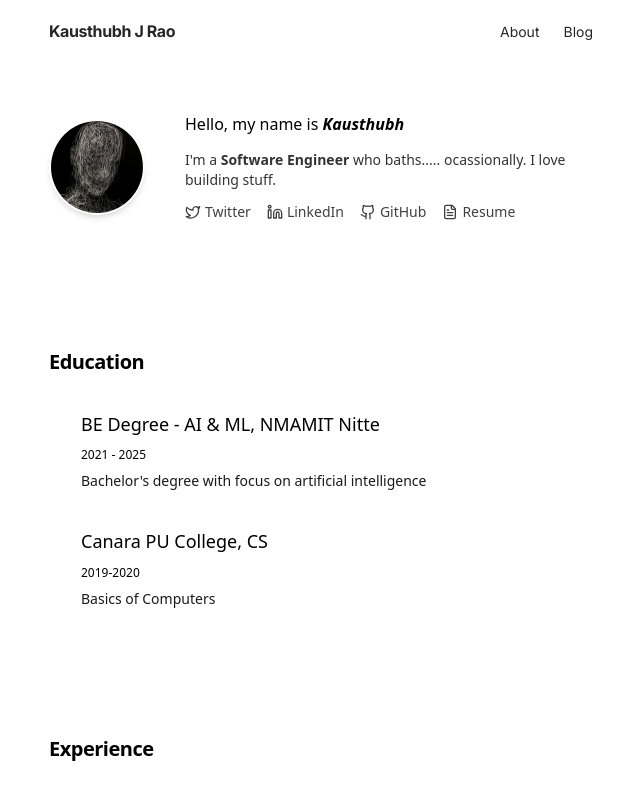
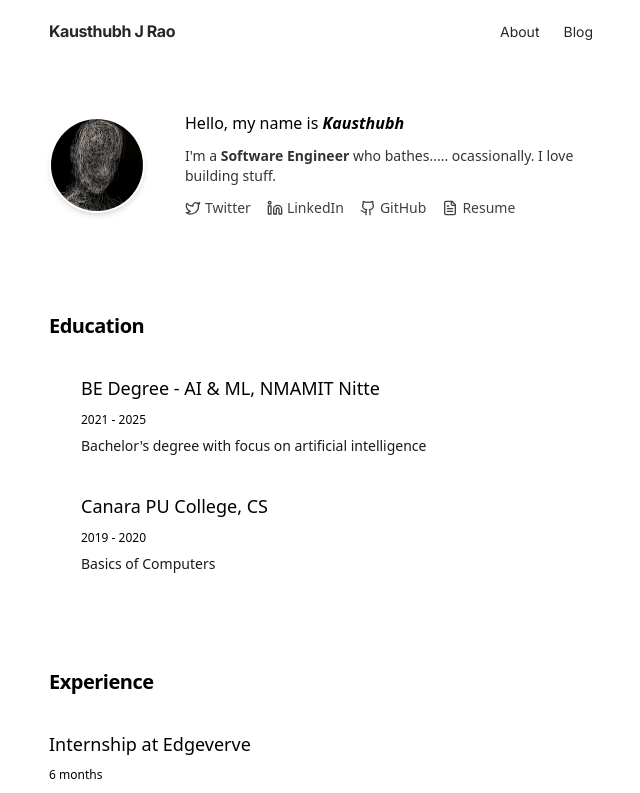
Before and after one commit to Exgene/portfolio, a Next.js app: page / in a window 1280 px wide. Shown: the top 793 px of the page, without its empty margins (319-959 px from the left). Built offline with nearby package versions, Linux system fonts and the light colour scheme.

Commit message:
fix: fix some minor bugs

```diff
--- a/src/app/_components/Education.tsx
+++ b/src/app/_components/Education.tsx
@@ -7,7 +7,7 @@ export function Education() {
     },
     {
       title: "Canara PU College, CS",
-      date: "2019-2020",
+      date: "2019 - 2020",
       description: "Basics of Computers",
     },
   ];
--- a/src/app/globals.css
+++ b/src/app/globals.css
@@ -25,7 +25,7 @@ body {
   background: var(--background);
   color: var(--foreground);
   font-family: var(--font-mono), system-ui, sans-serif;
-  line-height: 1.6;
+  line-height: 1.4;
   text-rendering: optimizeLegibility;
   -webkit-font-smoothing: antialiased;
 }
--- a/src/app/page.tsx
+++ b/src/app/page.tsx
@@ -13,7 +13,7 @@ export default function Home() {
   return (
     <>
       <Navbar />
-      <main className="mx-auto max-w-xl flex flex-col justify-center gap-20 px-4 py-24">
+      <main className="mx-auto max-w-xl flex flex-col justify-center gap-12 px-4 py-24">
         <AboutSimple />
         <Education />
         <Experience />
@@ -50,7 +50,7 @@ function AboutSimple() {
           </span>
         </p>
         <p className="text-sm opacity-80">
-          I'm a <span className="font-bold">Software Engineer </span> who baths..... ocassionally. I love building stuff.
+          I'm a <span className="font-bold">Software Engineer </span> who bathes..... ocassionally. I love building stuff.
         </p>
 
         <ul className="flex gap-4 flex-wrap">
```
